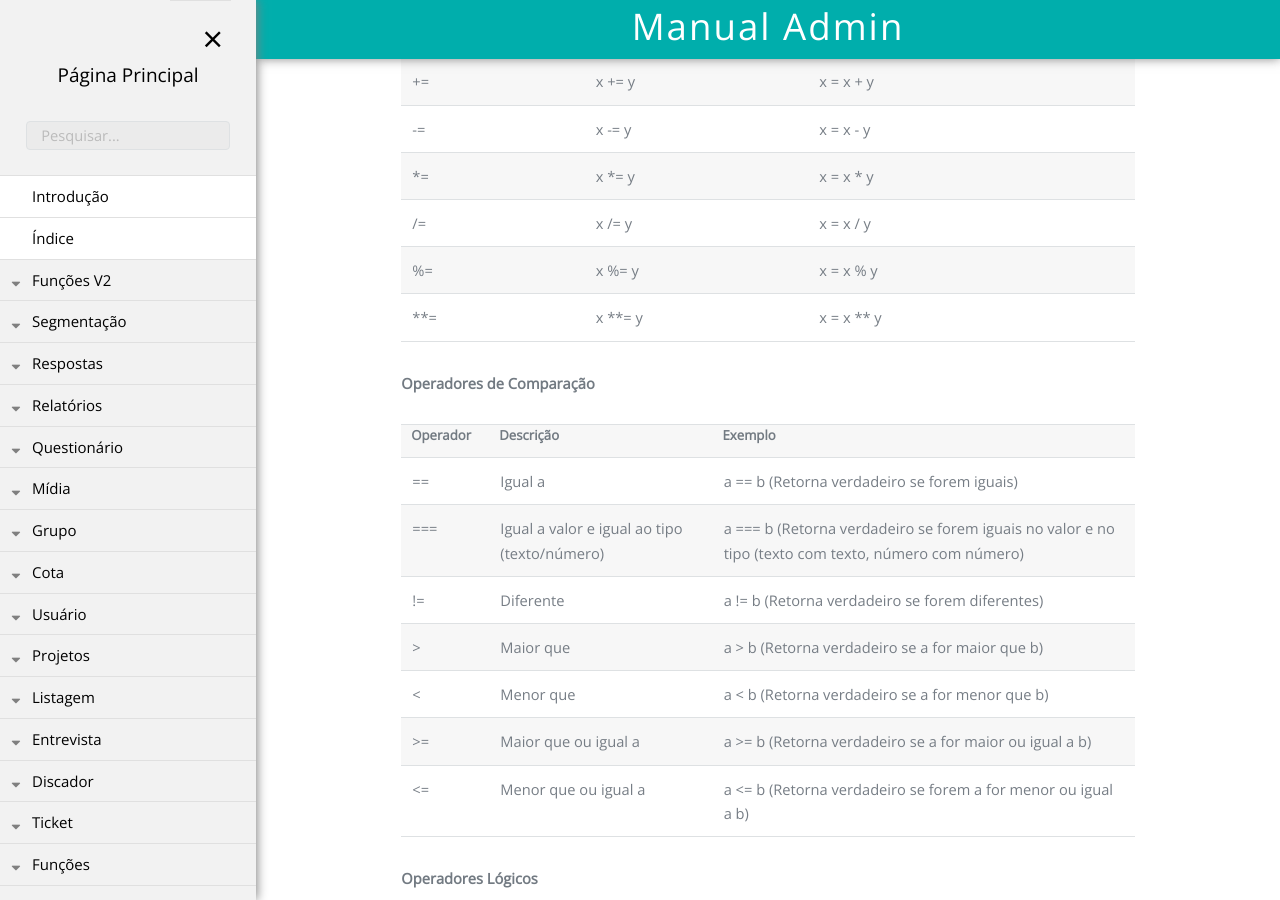
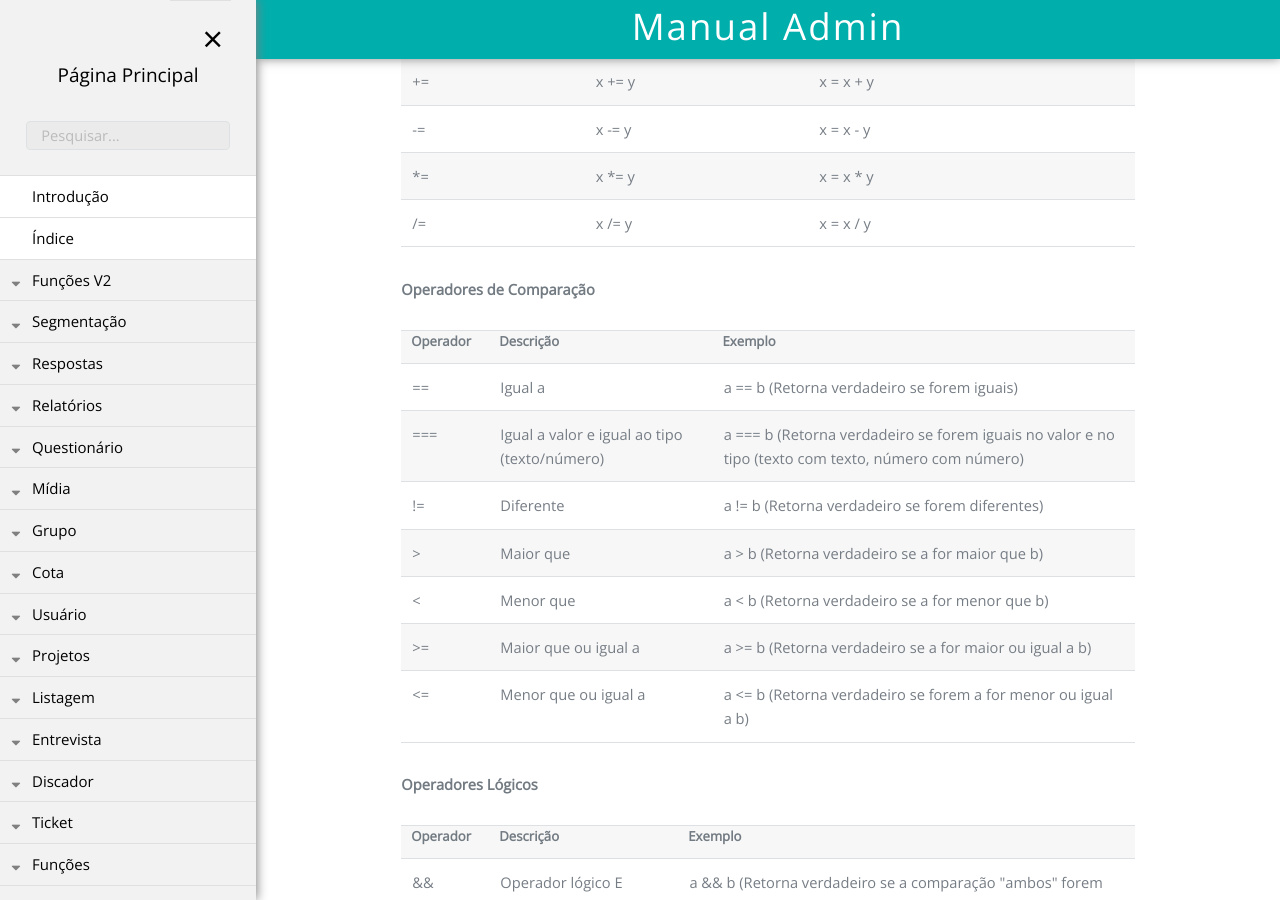
Before and after one commit to rogerio-figueiredo-hsr/hsrtechonline.github.io, a Jekyll site: the page built from _posts/2019-04-02-sintaxe-javascript.md, in a window 1280 px wide and 900 px high, scrolled down 1038 px. Built offline with Jekyll 4.4.1, drawn with Linux system fonts in a browser that asks for light colours.

Commit message:
Update 2019-04-02-sintaxe-javascript.md

```diff
--- a/_posts/2019-04-02-sintaxe-javascript.md
+++ b/_posts/2019-04-02-sintaxe-javascript.md
@@ -90,16 +90,6 @@ Resultado:  z = 11</code>
     <td>/=</td>
     <td>x /= y</td>
     <td>x = x / y</td>
-  </tr>
-  <tr>
-    <td>%=</td>
-    <td>x %= y</td>
-    <td>x = x % y</td>
-  </tr>
-  <tr>
-    <td>**=</td>
-    <td>x **= y</td>
-    <td>x = x ** y</td>
   </tr>
 </tbody></table>
 
```
